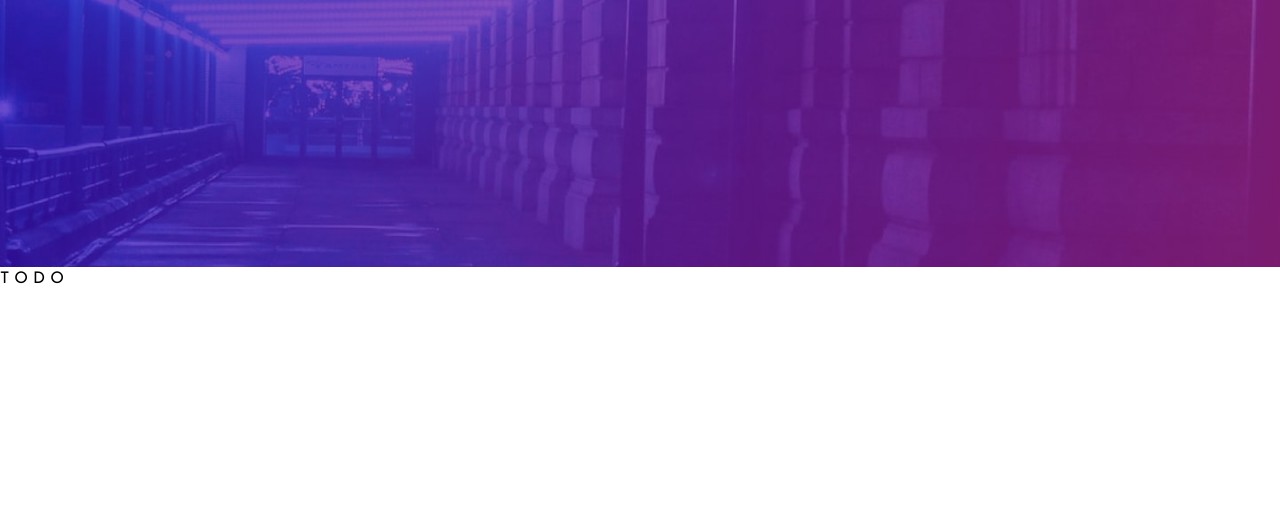
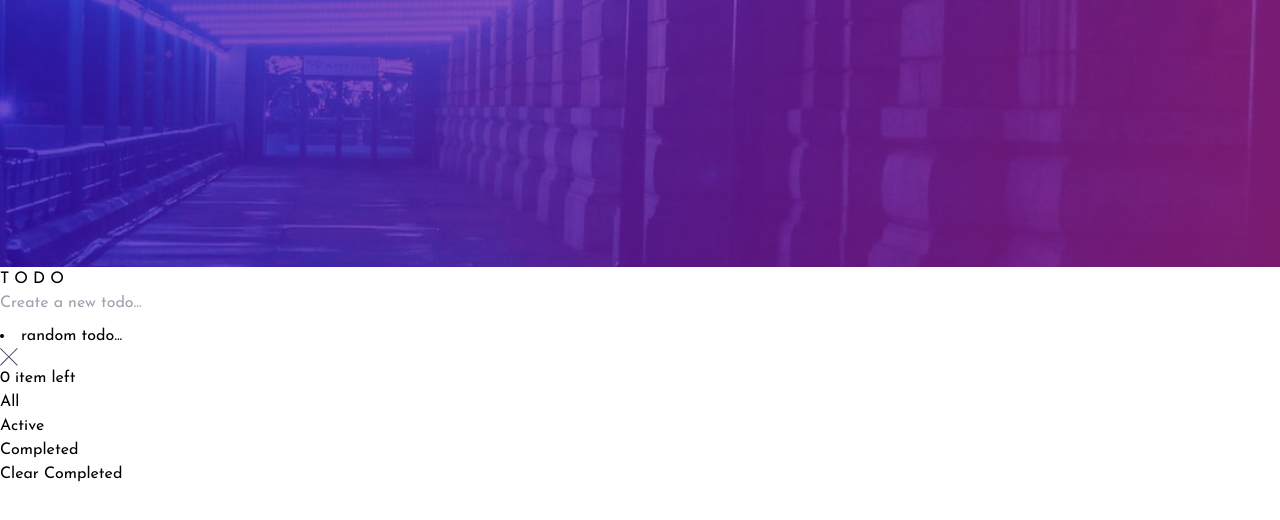
Before and after one commit to oladee/Task-Management, a React (Vite) app: page / in a window 1280 px wide. Shown: the top 520 px of the page. Built offline with nearby package versions, Linux system fonts and the light colour scheme.

Commit message:
worked on the structure;

```diff
--- a/src/App.jsx
+++ b/src/App.jsx
@@ -1,11 +1,16 @@
+import React from 'react'
 import Underlay from './components/Underlay'
 import './index.css'
+import Form from './components/Form'
+import TaskList from './components/TaskList'
 
 function App() {
 
   return (
     <div className=''>
       <Underlay/>
+      <Form/>
+      <TaskList/>
     </div>
   )
 }
--- /dev/null
+++ b/src/components/Form.jsx
@@ -0,0 +1,23 @@
+import React from "react";
+
+const Form = () => {
+  const onSubmit = (e) => {
+    e.preventDefault();
+  };
+  return (
+    <form onSubmit={onSubmit}>
+      <div >
+        <button
+          type="submit"
+        ></button>
+        <input
+          aria-label="Create a new todo..."
+          type="text"
+          placeholder="Create a new todo..."
+        />
+      </div>
+    </form>
+  );
+};
+
+export default Form;
--- /dev/null
+++ b/src/components/TaskList.jsx
@@ -0,0 +1,20 @@
+import React from 'react'
+import TodoItem from './TodoItem'
+const TaskList = () =>{
+    return(
+        <div>
+            <TodoItem/>
+            <div>
+                <p>0 item left</p>
+                <div>
+                    <p>All</p>
+                    <p>Active</p>
+                    <p>Completed</p>
+                </div>
+                <p>Clear Completed</p>
+            </div>
+        </div>
+    )
+}
+
+export default TaskList
--- /dev/null
+++ b/src/components/TodoItem.jsx
@@ -0,0 +1,16 @@
+import React from "react";
+import checkIcon from "../assets/icon-check.svg";
+import crossIcon from "../assets/icon-cross.svg";
+function TodoItem() {
+  return (
+    <div>
+      <div>
+        <img src={checkIcon} alt="icon here"></img>
+      </div>
+      <li>random todo...</li>
+      <img src={crossIcon} alt="icon here"></img>
+    </div>
+  );
+}
+
+export default TodoItem;
--- a/src/components/Underlay.jsx
+++ b/src/components/Underlay.jsx
@@ -1,3 +1,4 @@
+import React from 'react';
 import desktopDark from '../assets/bg-desktop-dark.jpg';
 import desktopLight from '../assets/bg-desktop-light.jpg'
 import mobileDark from '../assets/bg-mobile-dark.jpg'
```
